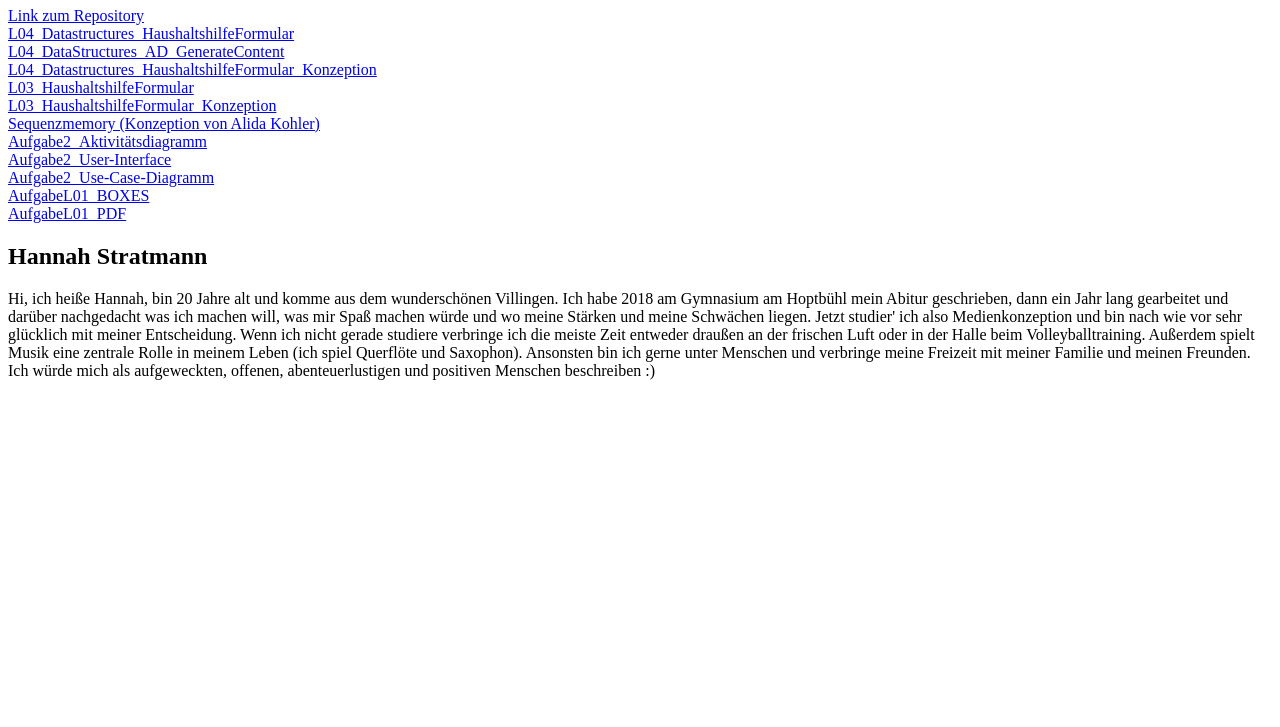
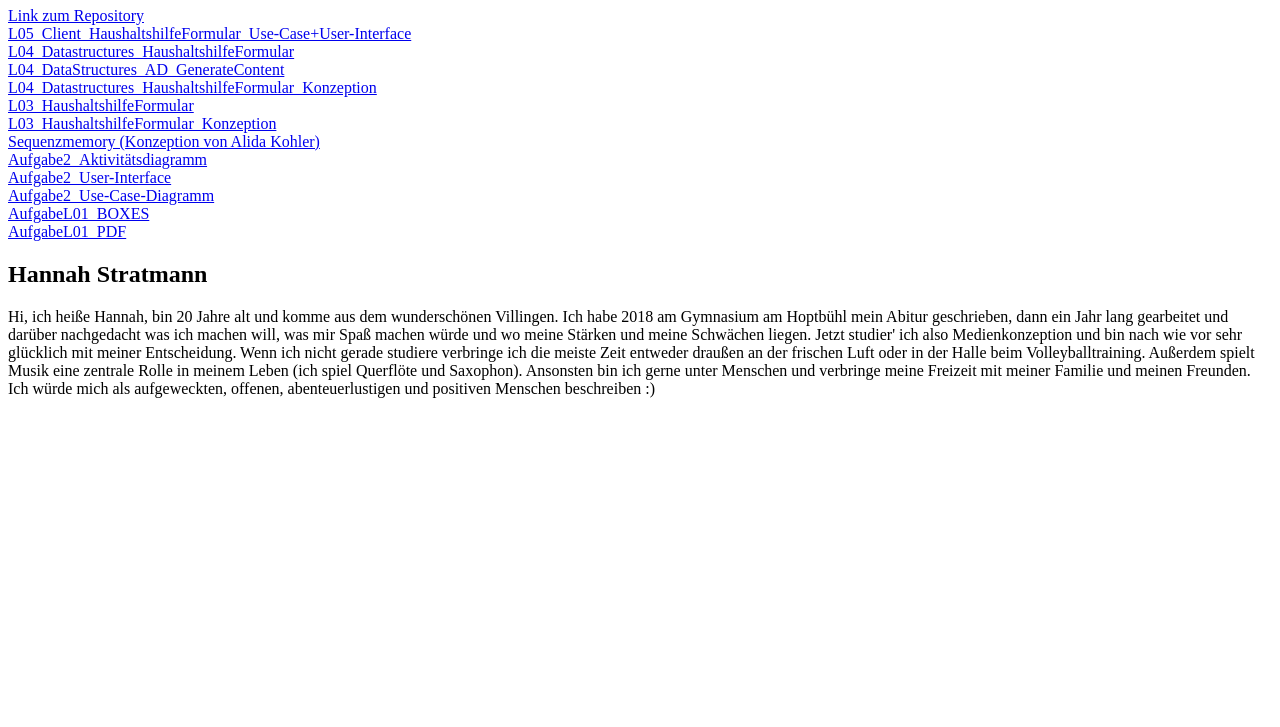
Before and after one commit to Hannah257/EIA2, a plain HTML site: page Steckbrief/steckbrief.htm in a window 1280 px wide. Shown: the part 73-800 px from the top of the page. Drawn offline with Linux system fonts and the light colour scheme.

Commit message:
git commit -m "L05_Client"

```diff
--- a/Steckbrief/steckbrief.htm
+++ b/Steckbrief/steckbrief.htm
@@ -10,6 +10,7 @@
 <h1>Aufgaben</h1>
 <nav><a href="https://github.com/Hannah257/EIA2_SoSe2020" target="_blank">Link zum Repository</a></nav>
 
+<nav><a href="../L05_Client Haushaltshilfe Formular/L05_Konzeption/Konzeption_L05_Client.pdf" target="_blank">L05_Client_HaushaltshilfeFormular_Use-Case+User-Interface</a></nav>
 <nav><a href="../L04_Datastructures Haushaltshilfe Formular/L04.html" target="_blank">L04_Datastructures_HaushaltshilfeFormular</a></nav>
 <nav><a href="../L04_Datastructures Haushaltshilfe Formular/L04_Konzeption/L04_DataStructures_AD_GenerateContent.pdf" target="_blank">L04_DataStructures_AD_GenerateContent</a></nav>
 <nav><a href="../L04_Datastructures Haushaltshilfe Formular/L04_Konzeption/Konzeption_L04_DataStructures.pdf" target="_blank">L04_Datastructures_HaushaltshilfeFormular_Konzeption</a></nav>
```
Also changed, not shown: L05_Client Haushaltshilfe Formular/L05_Konzeption/L05_Use-Case-Diagramm.jpg (added), L05_Client Haushaltshilfe Formular/L05_Konzeption/L05_User-Interface.jpg (added), 1 other file.
